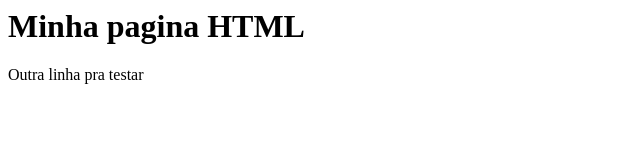
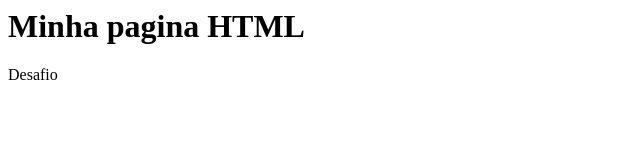
Before and after one commit to caiomtls/gama-no-github, a plain HTML site: page index.html in a window 1280 px wide. Shown: the full height of the page, 0-640 px from the left. Drawn offline with Linux system fonts and the light colour scheme.

Commit message:
Volta no tempo

```diff
--- a/index.html
+++ b/index.html
@@ -1,6 +1,6 @@
 <html>
     <body>
         <h1> Minha pagina HTML </h1>
-        <p>Outra linha pra testar</p>
+        <p>Desafio</p>
     </body>
 </html>
```
